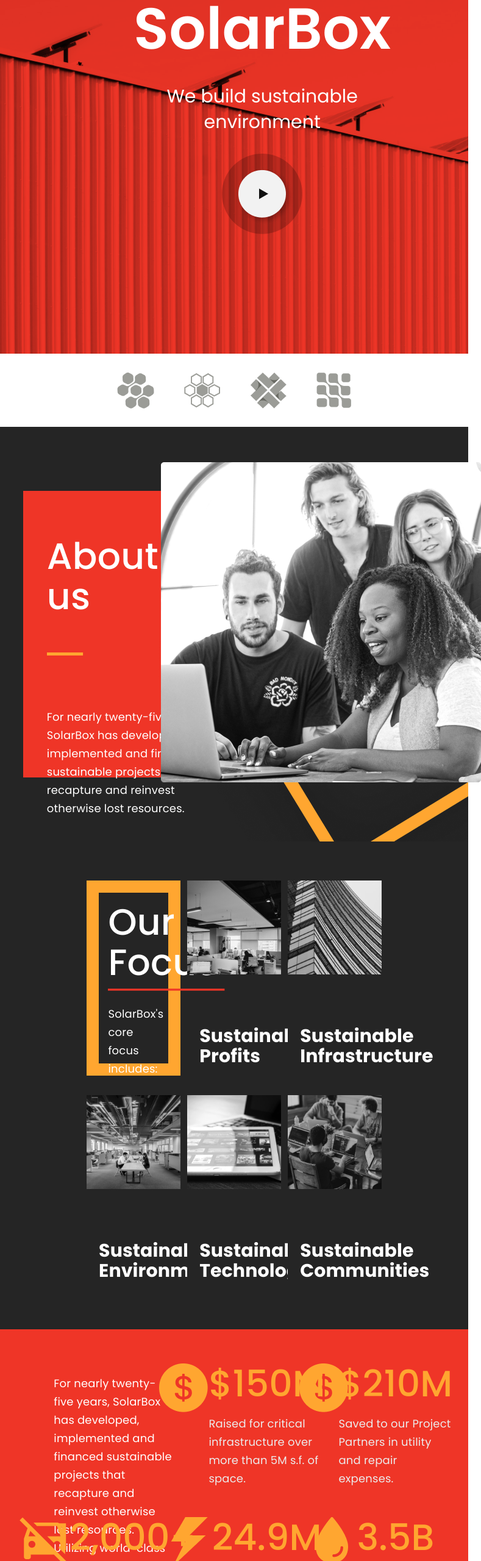
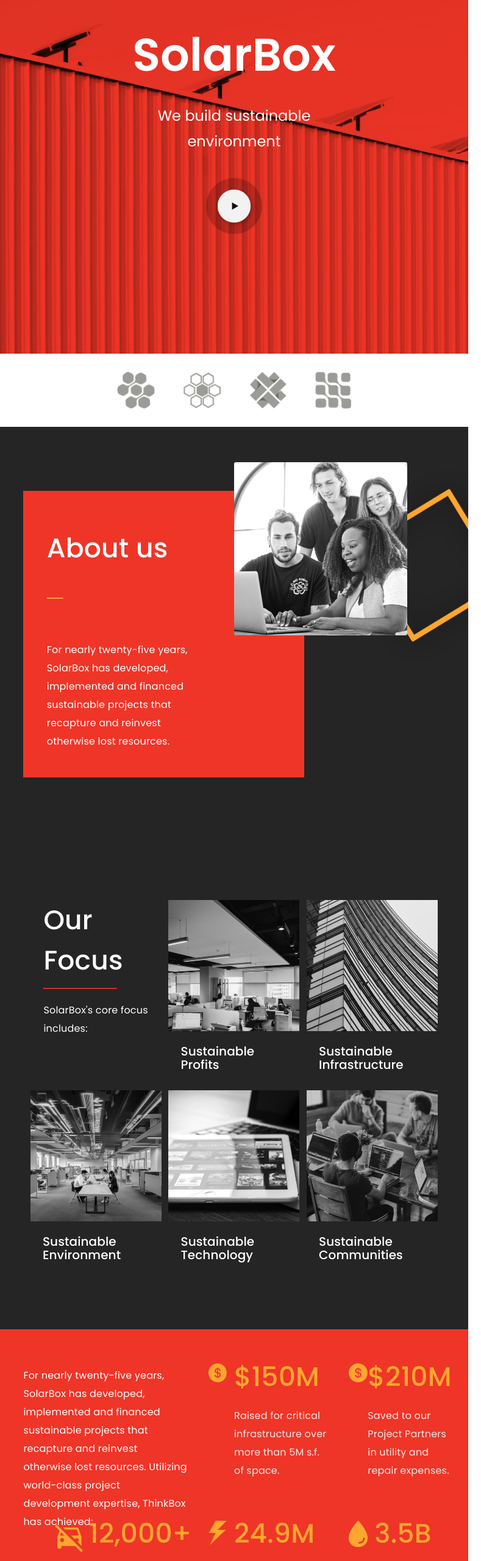
Before and after one commit to AlenaGM/SolarBox, a plain HTML site: page index.html in a window 768 px wide. Shown: the part 220-2780 px from the top of the page at 61% size, 789 px wide, since content can reach past the window. Drawn offline with Linux system fonts and the light colour scheme.

Commit message:
fixed adaptive layout for ipad

```diff
--- a/assets/styles/styles.css
+++ b/assets/styles/styles.css
@@ -124,7 +124,7 @@
 }
 
 .focusbox-one {
-    border: solid 20px #FFA630;
+    border: solid 1em #FFA630;
     grid-area: focusbox-one;
     padding-left: 10%;
     padding-right: 10%;
@@ -234,13 +234,13 @@
 
 .numbersbox-one {
     grid-area: numbersbox-one;
-    margin-left: 15%;
+    margin-left: 10%;
 }
 
 .numbersimg2 {
     grid-area: numbersimg2;
-    justify-self: right;
-    margin-right: 20px;
+    justify-self: center;
+    margin-left: 30%;
 }
 
 .numbersbox-two {
@@ -249,8 +249,8 @@
 
 .numbersimg3 {
     grid-area: numbersimg3;
-    justify-self: right;
-    margin-right: 20px;
+    justify-self: center;
+    margin-left: 30%;
 }
 
 .numbersbox-three {
@@ -259,8 +259,8 @@
 
 .numbersimg4 {
     grid-area: numbersimg4;
-    justify-self: right;
-    margin-right: 20px;
+    justify-self: center;
+    margin-left: 30%;
 }
 
 .numbersbox-four {
@@ -269,8 +269,8 @@
 
 .numbersimg5 {
     grid-area: numbersimg5;
-    justify-self: right;
-    margin-right: 20px;
+    justify-self: center;
+    margin-left: 30%;
 }
 
 .numbersbox-five {
@@ -279,8 +279,8 @@
 
 .numbersimg6 {
     grid-area: numbersimg6;
-    justify-self: right;
-    margin-right: 20px;
+    justify-self: center;
+    margin-left: 30%;
 }
 
 .numbersbox-six {
@@ -301,7 +301,7 @@
 }
 
 .projectbox-one {
-    border: solid 20px #FFA630;
+    border: solid 1em #FFA630;
     grid-area: projectbox-one;
     padding-right: 10%;
     padding-left: 10%;
@@ -623,7 +623,6 @@
     font-weight: 400;
     line-height: 30px;
     letter-spacing: 0.2px;
-    padding-right: 40px;
     text-decoration: none;
     color: rgba(255, 255, 255, 0.5)
 }
@@ -743,13 +742,63 @@
     line-height: 16px;
     letter-spacing: 0.2px;
     border: none;
-    margin-top: 40px;
+    margin-top: 20%;
     color: #37392E;
     background: #EF3527;
 }
 
 /** Оформление: картинки (по порядку)---------------------------------------------------------------------------------- **/
+.solarbox-logo,
+.round-btn {
+    height: 100%;
+}
 
+.logos-one,
+.logos-two,
+.logos-three,
+.logos-four {
+    height: 100%;
+}
+
+.yellow-line {
+    width: 10%;
+}
+
+.about-laptop {
+    width: 100%;
+}
+
+.about-rectangle {
+    width: 100%;
+}
+
+.red-line {
+    width: 70%;
+}
+
+.numbersimg2,
+.numbersimg3,
+.numbersimg4,
+.numbersimg5,
+.numbersimg6 {
+    width: 40%;
+}
+
+.long-yellow-line {
+    width: 88%;
+}
+
+.red-logo {
+    height: 70%;
+}
+
+.socialmediaicon {
+    height: 10%;
+}
+
+.map-img {
+    height: 100%;
+}
 
 /** Оформление: фон**--------------------------------------------------------------------------------------------------**/
 /***Фоновое изображение - раздел Header***/
@@ -853,3 +902,180 @@
     background-color: #EF3527;
     background-size: cover;
 }
+
+/* Медиазапросы: ========================================================================== */
+/** 768-1024 (планшет) ------------------------------------------------------------------------------**/
+@media screen and (min-width: 768px) and (max-width: 1024px) {
+
+    /*Гриды*/
+    .outer-container {
+        display: grid;
+        grid-template-columns: 100vw;
+        grid-template-rows: 100vh 15vh 85vh 100vh 70vh 100vh 70vh;
+        gap: 0px 0px;
+        grid-auto-flow: row;
+        grid-template-areas:
+            "header"
+            "logos"
+            "about"
+            "focus"
+            "numbers"
+            "projects"
+            "contact-map";
+    }
+
+    .header {
+        display: grid;
+        grid-template-columns: 5% 20% 50% 20% 5%;
+        grid-template-rows: 5% 8% 12% 40% 10% 25%;
+        align-items: center;
+        justify-items: center;
+        grid-template-areas:
+            ". . . . . "
+            ". header-logo navigation-top select ."
+            ". . . . . "
+            ". . header-text . . "
+            ". . video-btn . . "
+            ". . . . . ";
+    }
+
+    .focus {
+        display: grid;
+        grid-template-columns: 5% repeat(3, 28%) 5%;
+        grid-template-rows: 10% repeat(2, 37%) 10%;
+        gap: 2% 1.5%;
+        grid-template-areas:
+            ". . . . ."
+            ". focusbox-one focusbox-two focusbox-three ."
+            ". focusbox-four focusbox-five focusbox-six ."
+            ". . . . .";
+    }
+
+    .focusbox-one {
+        border: none;
+        padding-top: 0px;
+    }
+
+    .focusbox-text2 {
+        padding-right: 6px;
+    }
+
+    .numbers {
+        display: grid;
+        grid-template-columns: 5% 15% 20% 10% 20% 10% 15% 5%;
+        grid-template-rows: 8% 38% 8% 38% 8%;
+        gap: 0px 0px;
+        justify-items: center;
+        align-items: start;
+        grid-template-areas:
+            ". . . . . .  . ."
+            ". numbersbox-one numbersbox-one  numbersimg2 numbersbox-two  numbersimg3 numbersbox-three ."
+            ". . . . . . .  ."
+            ". numbersimg4 numbersbox-four  numbersimg5 numbersbox-five  numbersimg6 numbersbox-six ."
+            ". . . . . . . .";
+    }
+
+    .numbersbox-one {
+        grid-area: numbersbox-one;
+        margin-left: 0px;
+    }
+
+    .numbersimg2,
+    .numbersimg3,
+    .numbersimg4,
+    .numbersimg5,
+    .numbersimg6 {
+        margin-left: 30%;
+        margin-top: 15%;
+    }
+
+    .projects {
+        display: grid;
+        grid-template-columns: 5% repeat(3, 28%) 5%;
+        grid-template-rows: 10% repeat(2, 37%) 10%;
+        gap: 2% 1.5%;
+        grid-template-areas:
+            ". . . . ."
+            ". projectbox-two projectbox-two projectbox-one ."
+            ". projectbox-three projectbox-four projectbox-five ."
+            ". . . . .";
+    }
+
+    .projectbox-one {
+        border: none;
+        padding-top: 0%;
+    }
+
+    .projectbox-text5 {
+        grid-area: projectbox-text5;
+    }
+
+    .contact-map {
+        display: grid;
+        grid-template-columns: 8% 27% 3% 54% 8%;
+        grid-template-rows: 12% 13% 60% 15%;
+        gap: 0px 0px;
+        justify-items: left;
+        grid-template-areas:
+            ". . .  . ."
+            ". red-logo . map ."
+            ". contact . map ."
+            ". . .  . .";
+    }
+
+    .social-media {
+        margin-top: 20%;
+    }
+
+    .footer {
+        display: none;
+    }
+
+    /** Типографика **/
+    h1 {
+        font-size: 75px;
+    }
+
+    h2 {
+        font-size: 44px;
+    }
+
+    h3 {
+        font-size: 20px;
+        font-weight: 500;
+        line-height: 22px;
+        margin 0px;
+    }
+
+    p {
+        font-size: 16px;
+    }
+
+    p.header-intro {
+        font-size: 24px;
+    }
+
+    p.about-text {
+        padding-top: 6vh;
+    }
+
+    a.nav-link {
+        line-height: 28px;
+    }
+
+    .navigation-top,
+    .select {
+        font-size: 16px;
+    }
+
+    /** Оформление: кнопки **/
+    .round-btn {
+        width: 70%;
+    }
+
+    .red-btn {
+        padding: 8px 16px;
+    }
+
+    /** -> 767 (смартфон) ------------------------------------------------------------------------------**/
+    @media screen and (max-width: 767px) {}
--- a/index.html
+++ b/index.html
@@ -15,7 +15,7 @@
 <body class="outer-container">
     <header class="header">
         <div class="header-logo">
-            <img src="assets/images/header-logo.png" alt="SolarBox company logo">
+            <img class="solarbox-logo" src="assets/images/header-logo.png" alt="SolarBox company logo">
         </div>
         <nav role="navigation" class="navigation-top">
             <div class="dropdown">
@@ -61,7 +61,7 @@
             <p class="header-intro">We build sustainable environment</p>
         </div>
         <button class="video-btn">
-            <img src="assets/images/video-btn.png" alt="video-button icon">
+            <img class="round-btn" src="assets/images/video-btn.png" alt="video-button icon">
         </button>
     </header>
 
@@ -75,21 +75,21 @@
     <div class="about">
         <div class="about-textbox">
             <h2>About us</h2>
-            <img src="assets/images/yellow-line.png" alt="decorative yellow line"></img>
+            <img class="yellow-line" src="assets/images/yellow-line.png" alt="decorative yellow line"></img>
             <p class="about-text">For nearly twenty-five years, SolarBox has developed, implemented and financed sustainable projects that recapture and reinvest otherwise lost resources. </p>
         </div>
         <div class="about-img">
-            <img src="assets/images/about-img.png" alt="four persons in front of a laptop">
+            <img class="about-laptop" src="assets/images/about-img.png" alt="four persons in front of a laptop">
         </div>
         <div class="about-img-bg">
-            <img src="assets/images/about-yellow-frame.png" alt="yellow frame decoration">
+            <img class="about-rectangle" src="assets/images/about-yellow-frame.png" alt="yellow frame decoration">
         </div>
     </div>
 
     <div class="focus">
         <div class="focusbox-one">
             <h2 class="focustitle">Our Focus</h2>
-            <img src="assets/images/red-line.png" alt="decorative red line"></img>
+            <img class="red-line" src="assets/images/red-line.png" alt="decorative red line"></img>
             <p>SolarBox's core focus includes:</p>
         </div>
         <div class="focusbox-two">
@@ -153,7 +153,7 @@
     <div class="projects">
         <div class="projectbox-one">
             <div><h2 class="projects-title">Our Projects</h2></div>
-            <div><img src="assets/images/long-yellow-line.png" alt="decorative yellow line"></img></div>
+            <div><img class="long-yellow-line" src="assets/images/long-yellow-line.png" alt="decorative yellow line"></img></div>
             <div><button class="red-btn">SEE ALL</button></div>
         </div>
         <div class="projectbox-two">
```
